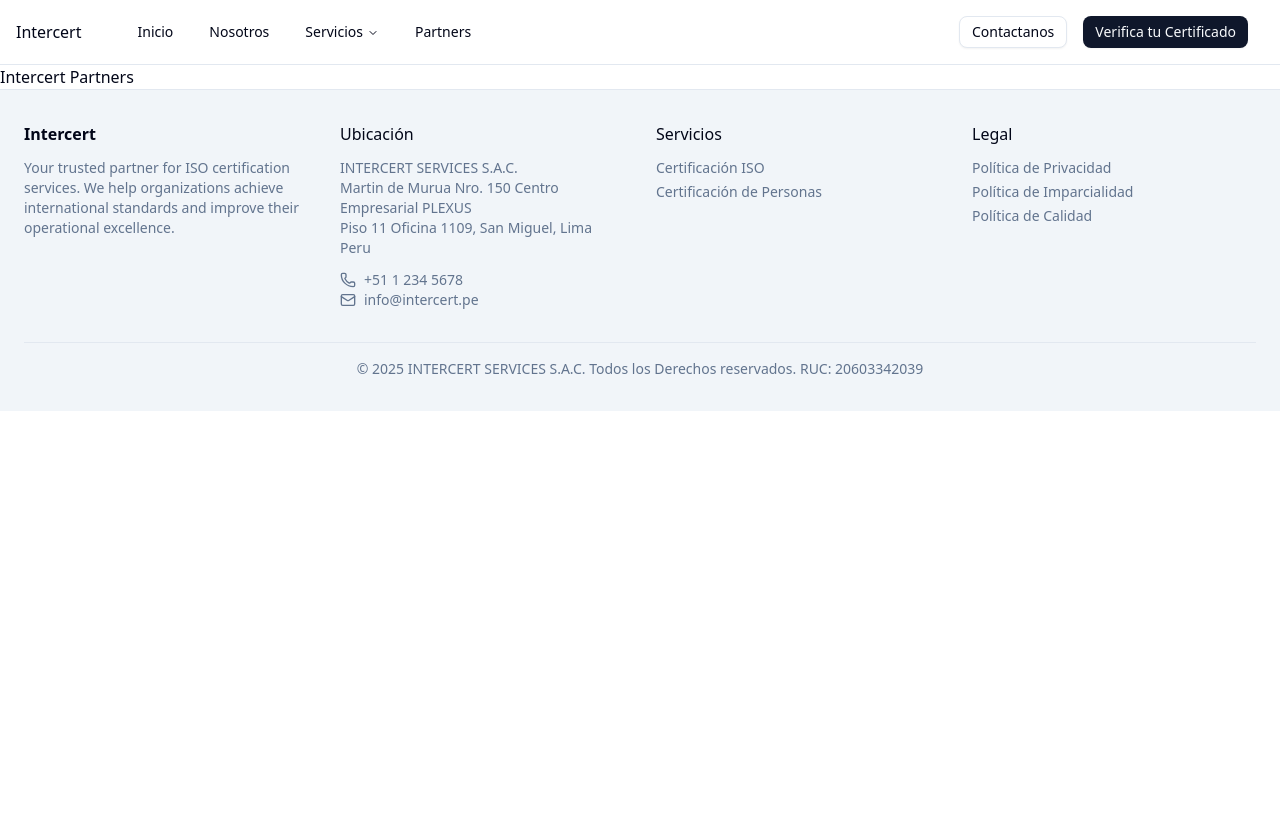
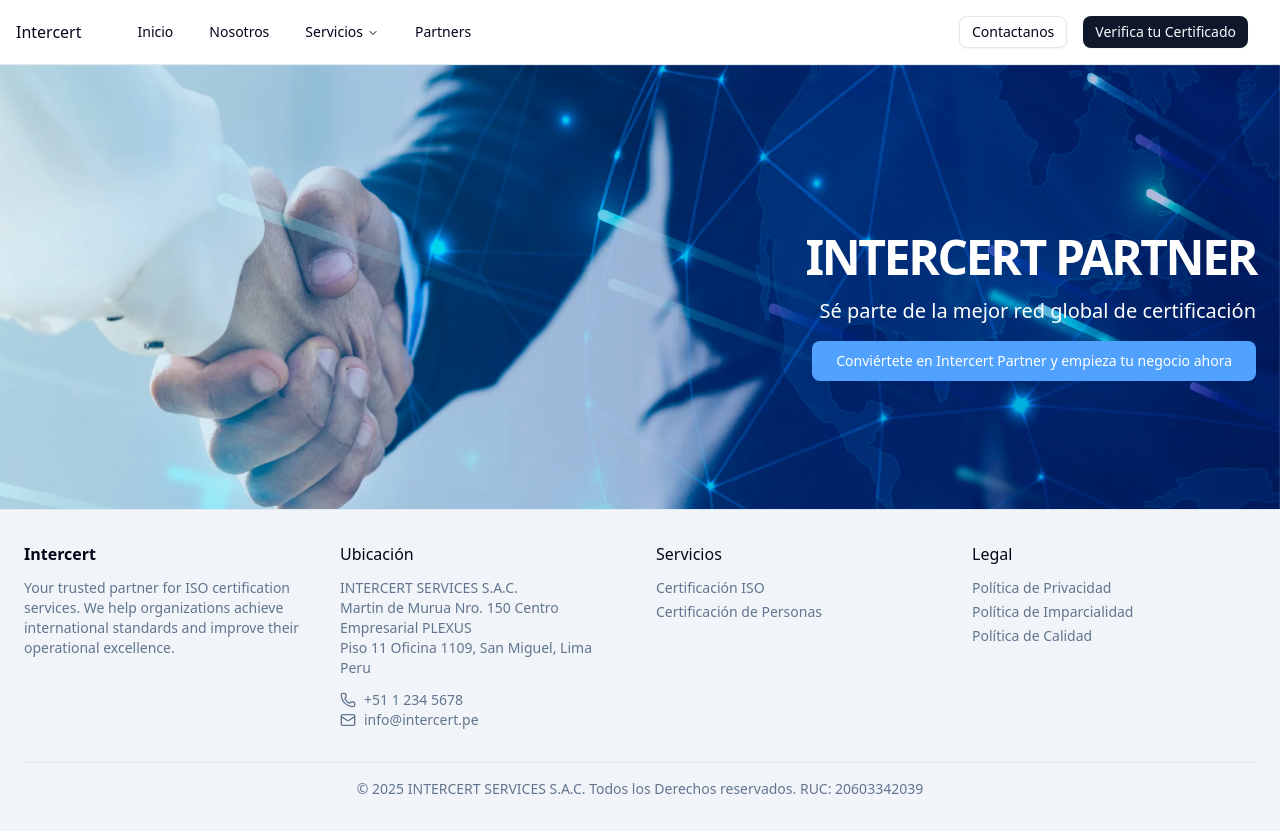
Before and after one commit to Sol-dev-Int/intercert-landing-peru-copia-sol, a Next.js app: page /partners in a window 1280 px wide. Before the commit the page ends 800 px from the top, so only its background shows below. Built offline with nearby package versions, Linux system fonts and the light colour scheme.

Commit message:
feat: add people certifications page

```diff
--- a/app/partners/page.tsx
+++ b/app/partners/page.tsx
@@ -1,7 +1,37 @@
+import bg from "@/public/intercert-partner.webp";
+import { Button } from "@/components/ui/button";
+import Link from "next/link";
+
 export default function PartnersPage() {
     return (
-        <>
-            <h1> Intercert Partners </h1>
-        </>
+        <section
+            id="presentation"
+            className="w-full py-12 md:py-24 lg:py-32 bg-muted bg-cover bg-right"
+            style={{ backgroundImage: `url(${bg.src})` }}
+        >
+            <div className="container max-w-full px-4 md:px-6 flex justify-end">
+                <div className="space-y-4 text-right max-w-[600px] ml-auto mt-10">
+                    <h1 className="text-3xl font-bold tracking-tighter sm:text-4xl md:text-5xl text-white">
+                        INTERCERT PARTNER
+                    </h1>
+                    <p className="text-muted-foreground md:text-xl text-white ">
+                        Sé parte de la mejor red global de certificación
+                    </p>
+                    <div className="flex flex-col gap-2 min-[400px]:flex-row justify-end">
+                        <Button size="lg" asChild className="bg-blue-400 text-white hover:bg-blue-900">
+                            <Link
+                                href="https://wa.me/51992387031?text=Hola,%20quiero%20ser%20el%20nuevo%20Intercert%20Partner"
+                                passHref
+                                target="_blank"
+                                rel="noopener noreferrer"
+                            >
+                                Conviértete en Intercert Partner y empieza tu negocio ahora
+                            </Link>
+                        </Button>
+                    </div>
+                </div>
+            </div>
+
+        </section>
     );
 }
```
Also changed, not shown: public/intercert-partner.webp (added).
